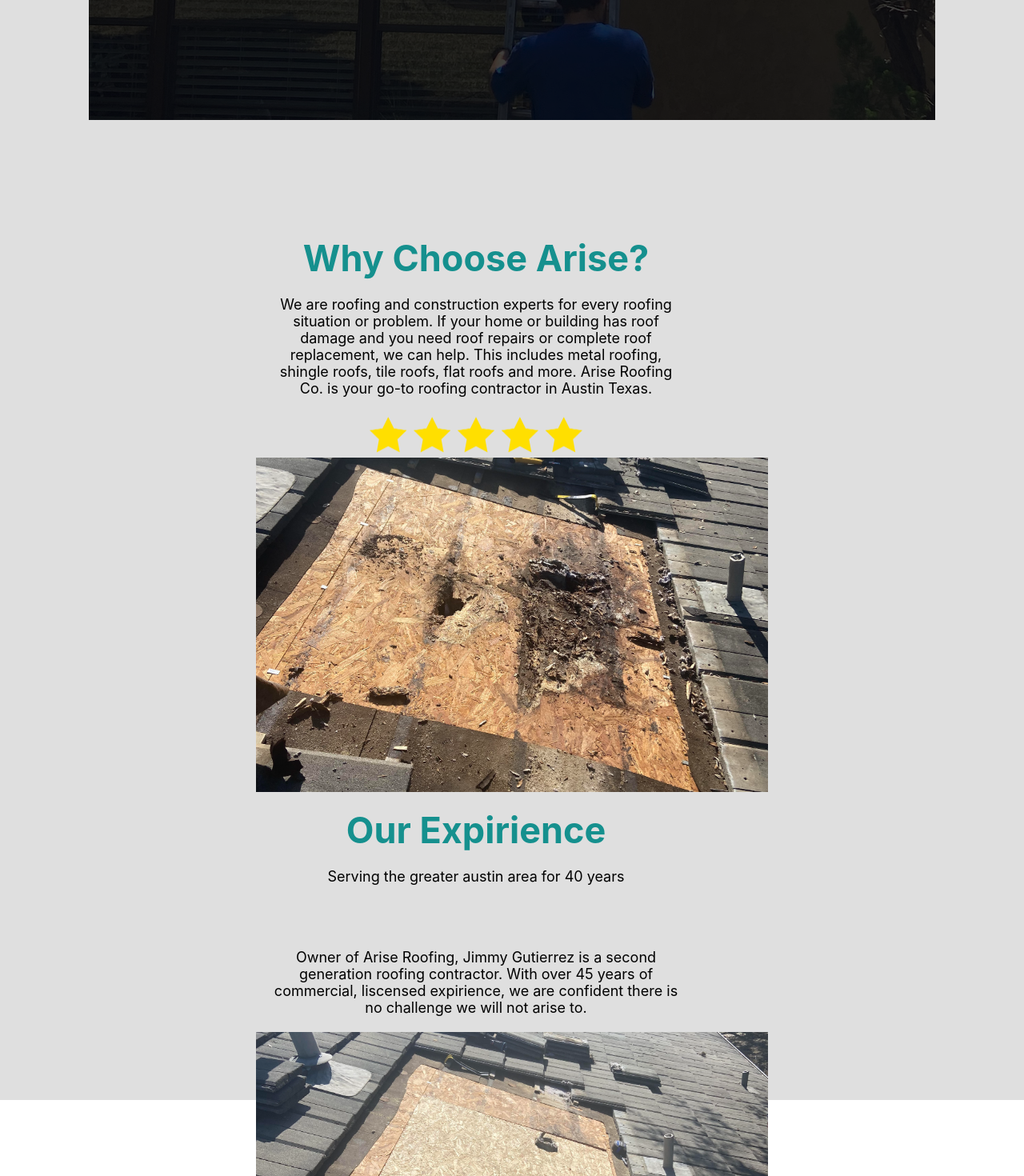
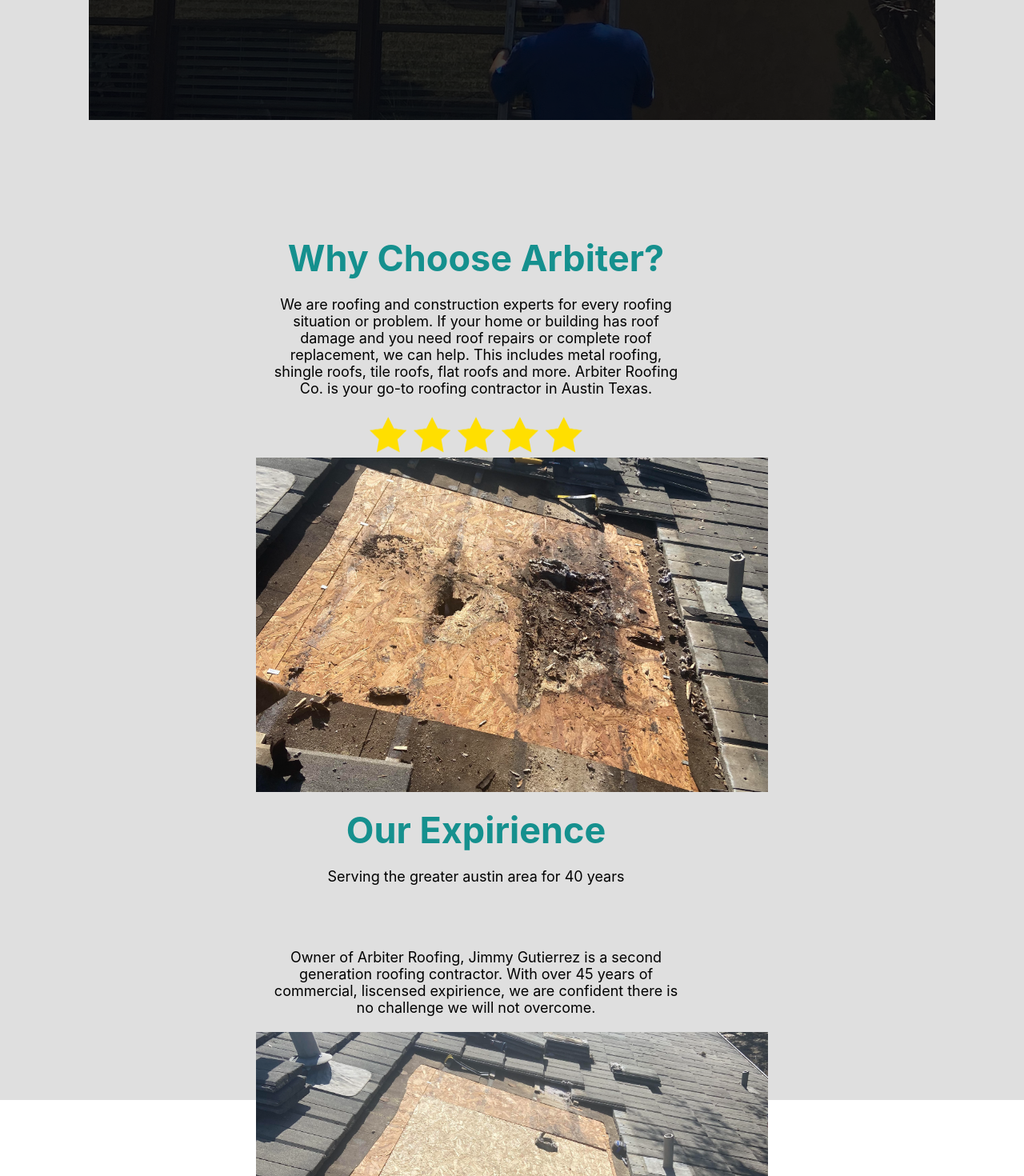
Before and after one commit to JoshuaGutie/reliable, a React (Create React App) app: page /reviews in a window 1280 px wide. Shown: the part 1657-3127 px from the top of the page at 80% size. Built offline with nearby package versions, Linux system fonts and the light colour scheme.

Commit message:
arbiter changes

```diff
--- a/src/components/Home.js
+++ b/src/components/Home.js
@@ -31,7 +31,7 @@
             <link rel="preconnect" href="https://fonts.googleapis.com"></link>
             <div className="outer">
               <div className="inner">
-                <p>Arise Roofing and Repairs</p>{" "}
+                <p>Arbiiter Roofing and Repairs</p>{" "}
                 <img className="logo" src={logo} alt="logo" />
               </div>
             </div>
@@ -127,14 +127,14 @@
           <div className="extra-head">
             <p className="slogan">
               <b style={{ textAlign: "center" }}>
-                There's No Challenge<br></br> That We Can't Arise To
+                A Reliable Team<br></br> To Ensure A Reliable Roof.
               </b>
             </p>
           </div>
           <div className="extra-p">
             <p>
               When you need trusted and affordable roofing services, look no
-              further than Arise Roofing Company. We offer comprehensive roofing
+              further than Arbiter Roofing Company. We offer comprehensive roofing
               services that include:
             </p>
             <p>Roof installation,</p>
@@ -150,8 +150,8 @@
               >
                 Contact{" "}
               </NavLink>{" "}
-              Arise Roofing Company today for emergency roofing services in
-              Austin & Hutto, TX.
+              Arbiter Roofing Company today for emergency roofing services in
+              Austin.
             </p>
           </div>
         </div>
--- a/src/components/Review.js
+++ b/src/components/Review.js
@@ -70,14 +70,14 @@
                 width:"550px"
               }}
             >
-              <h3>Why Choose Arise?</h3>
+              <h3>Why Choose Arbiter?</h3>
               <span>
                 {" "}
                 We are roofing and construction experts for every roofing
                 situation or problem. If your home or building has roof damage
                 and you need roof repairs or complete roof replacement, we can
                 help. This includes metal roofing, shingle roofs, tile roofs,
-                flat roofs and more. Arise Roofing Co. is your go-to roofing contractor in
+                flat roofs and more. Arbiter Roofing Co. is your go-to roofing contractor in
                 Austin Texas.
               </span>
               <img
@@ -112,7 +112,7 @@
               <span> </span>
               <span>
                 {" "}
-              Owner of Arise Roofing, Jimmy Gutierrez is a second generation roofing contractor. With over 45 years of commercial, liscensed expirience, we are confident there is no challenge we will not arise to.
+              Owner of Arbiter Roofing, Jimmy Gutierrez is a second generation roofing contractor. With over 45 years of commercial, liscensed expirience, we are confident there is no challenge we will not overcome.
               </span>
             </div>
             <img
```
